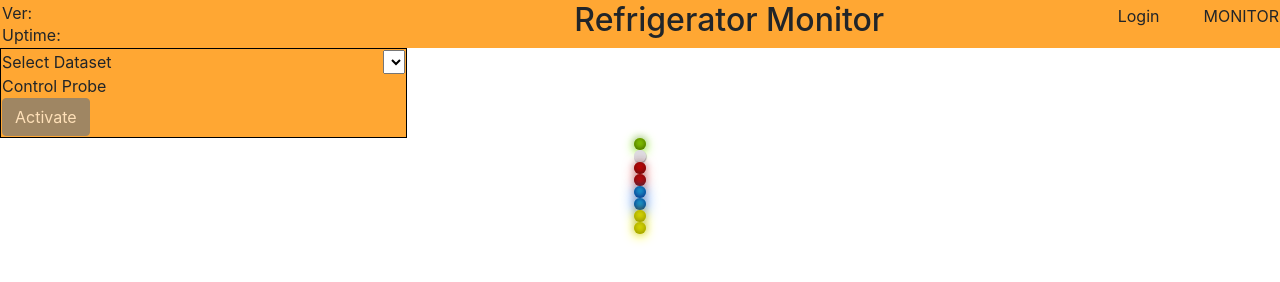
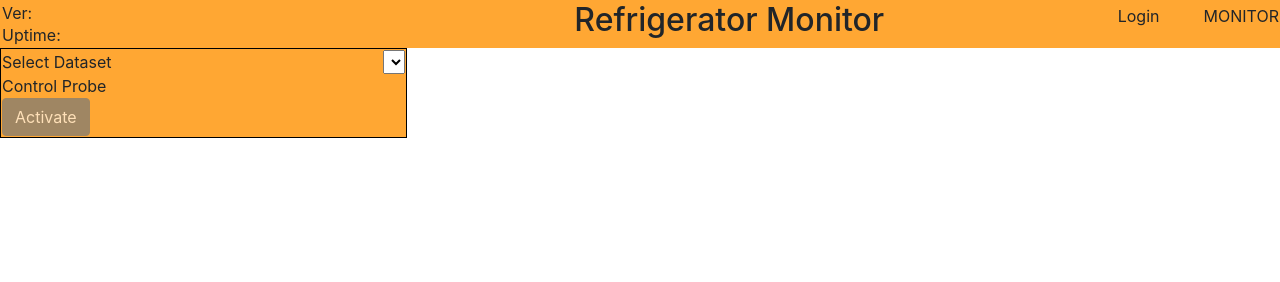
Before and after one commit to blesswater/beermon3, a plain HTML site: page RefMonitor/index.html in a window 1280 px wide. Drawn offline with nearby package versions, Linux system fonts and the light colour scheme; no server answers.

Commit message:
Get rig of LEDs

```diff
--- a/RefMonitor/index.html
+++ b/RefMonitor/index.html
@@ -83,15 +83,4 @@
     <div id="loginFormContentDiv">
 
     </div>
-
-
-        <div class="led-green"></div>
-        <div class="led-off"></div>
-    <div class="led-red"></div>
-    <div class="led-red-blink"></div>
-    <div class="led-blue"></div>
-    <div class="led-blue-blink"></div>
-    <div class="led-yellow"></div>
-    <div class="led-yellow-blink"></div>
-
 </body>
```
